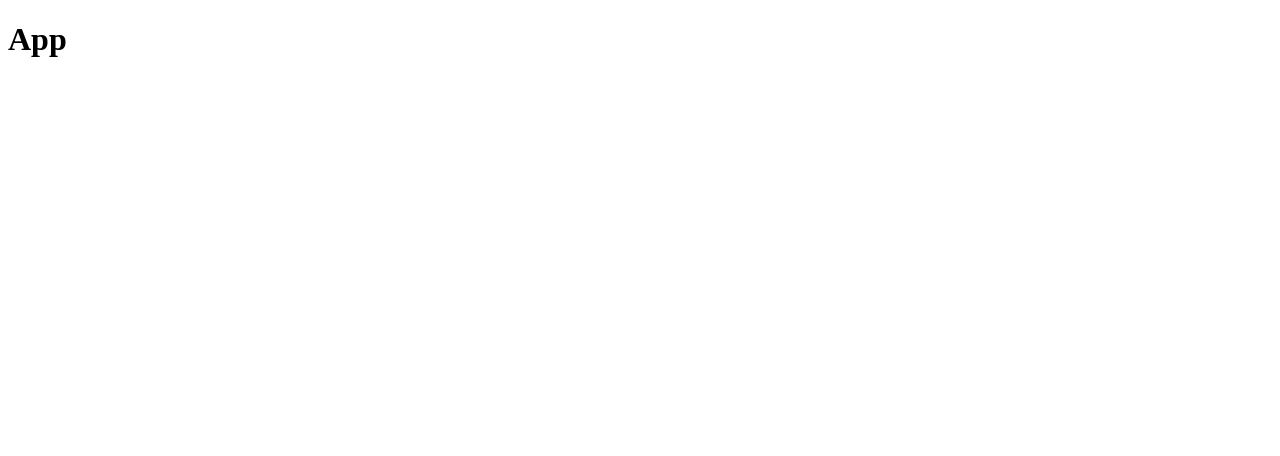
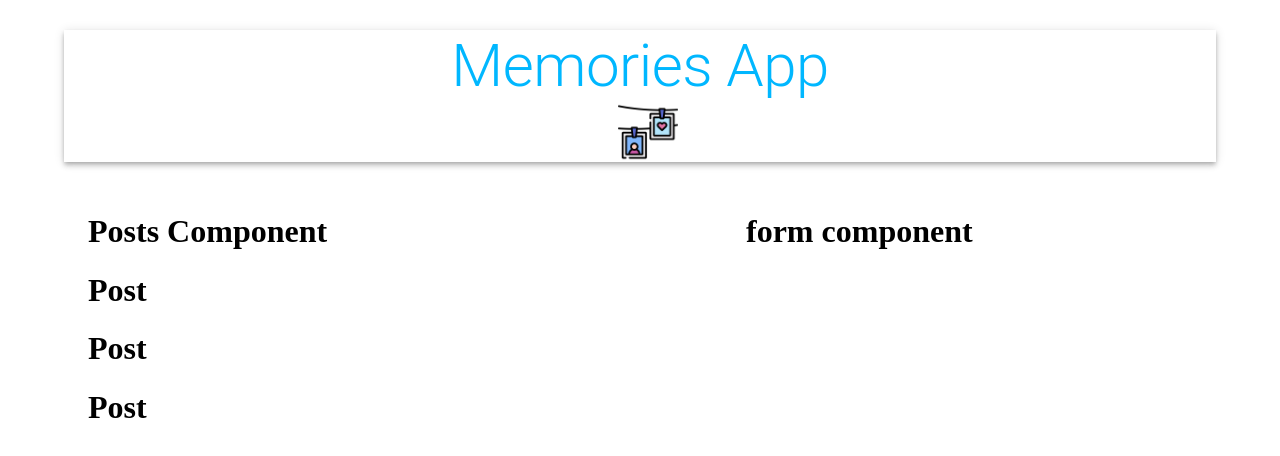
Before and after one commit to Soliman3/memo-mern-fullstack-redux-mui5-responsive, a React (Create React App) app in the folder client/: page / in a window 1280 px wide. Shown: the top 456 px of the page. Built offline with nearby package versions, Linux system fonts and the light colour scheme.

Commit message:
JSX structure + refactoring for deprecated mui styling to css

```diff
--- a/client/src/App.js
+++ b/client/src/App.js
@@ -1,10 +1,30 @@
 import React from "react";
+import{Container, AppBar, Typography, Grow, Grid}from '@mui/material';
+import Form from "./components/Form/Form";
+import Posts from "./components/Posts/Posts";
+import memories from './images/memories.png';
+import './styles.css';
 
 function App() {
   return (
-    <div className="App">
-      <h1>App</h1>
-    </div>
+    <Container maxWidth='lg'>
+      <AppBar className="appBar" position="static" color="inherit">
+        <Typography className="heading" variant="h2" align="center">Memories App</Typography>
+        <img className="image" src={memories} alt="memories" height="60"/>
+      </AppBar>
+      <Grow in>
+        <Container>
+          <Grid container justify='space-between' alignItems='stretch' spacing={3}>
+            <Grid item xs={12} sm={7}>
+              <Posts/>
+            </Grid>
+            <Grid item xs={12} sm={4}>
+              <Form/>
+            </Grid>
+          </Grid>
+        </Container>
+      </Grow>
+    </Container>
   );
 }
 
--- /dev/null
+++ b/client/src/api/index.js
@@ -0,0 +1,5 @@
+import axios from 'axios';
+
+const url = 'http://localhost:5000/posts'
+
+export const fetchPosts = ()=> axios.get(url);
--- /dev/null
+++ b/client/src/components/Form/Form.js
@@ -0,0 +1,7 @@
+import React from 'react'
+
+export default function Form() {
+  return (
+      <h1>form component</h1>
+  )
+}
--- /dev/null
+++ b/client/src/components/Posts/Post/Post.js
@@ -0,0 +1,8 @@
+import React from 'react';
+import './styles.css';
+
+export default function Post() {
+  return (
+      <h1>Post</h1>
+  )
+}
--- /dev/null
+++ b/client/src/components/Posts/Post/styles.css
@@ -0,0 +1,66 @@
+.media {
+    height: 0;
+    padding-Top: '56.25%';
+    background-color: 'rgba(0, 0, 0, 0.5)';
+    background-blend-mode: 'darken';
+}
+
+
+.border {
+    border: 'solid';
+}
+
+
+.fullHeightCard {
+    height: '100%';
+}
+
+
+.card {
+    display: flex;
+    flex-direction: column;
+    justify-content: space-between;
+    border-radius: 15px;
+    height: 100%;
+    position: relative;
+}
+
+
+.overlay {
+    position: absolute;
+    top: 20px;
+    left: 20px;
+    color: white;
+}
+
+
+.overlay2 {
+    position: absolute;
+    top: 20px;
+    right: 20px;
+    color: white;
+}
+
+
+.grid {
+    display:flex;
+}
+
+
+details {
+    display: flex;
+    justify-content: space-between;
+    margin: 20px;
+}
+
+
+title {
+    padding: 0 16px;
+}
+
+
+.cardActions {
+    padding: 0 16px 8px 16px;
+    display: flex;
+    justify-content: space-between;
+}
--- /dev/null
+++ b/client/src/components/Posts/Posts.js
@@ -0,0 +1,15 @@
+import React from "react";
+import Post from "./Post/Post";
+import './styles.css'
+
+
+export default function Posts() {
+  return (
+    <>
+      <h1>Posts Component</h1>
+      <Post/>
+      <Post/>
+      <Post/>
+    </>
+  )
+}
--- a/client/src/index.js
+++ b/client/src/index.js
@@ -1,6 +1,7 @@
 import React from 'react';
 import ReactDOM from 'react-dom/client';
 import App from './App';
+
 
 
 const root = ReactDOM.createRoot(document.getElementById('root'));
--- /dev/null
+++ b/client/src/styles.css
@@ -0,0 +1,14 @@
+.appBar {
+  border-radius: 15;
+  margin: 30px 0;
+  display: flex;
+  flex-direction: row;
+  justify-content: center;
+  align-items: center;
+}
+.heading {
+  color: rgba(0,183,255, 1);
+}
+.image {
+  margin-left: 15px;
+}
```
Also changed, not shown: client/src/components/Form/styles.css (added), client/src/components/Posts/styles.css (added), client/src/images/memories.png (added), 1 other file (tests, documents, lock files or other folders).
